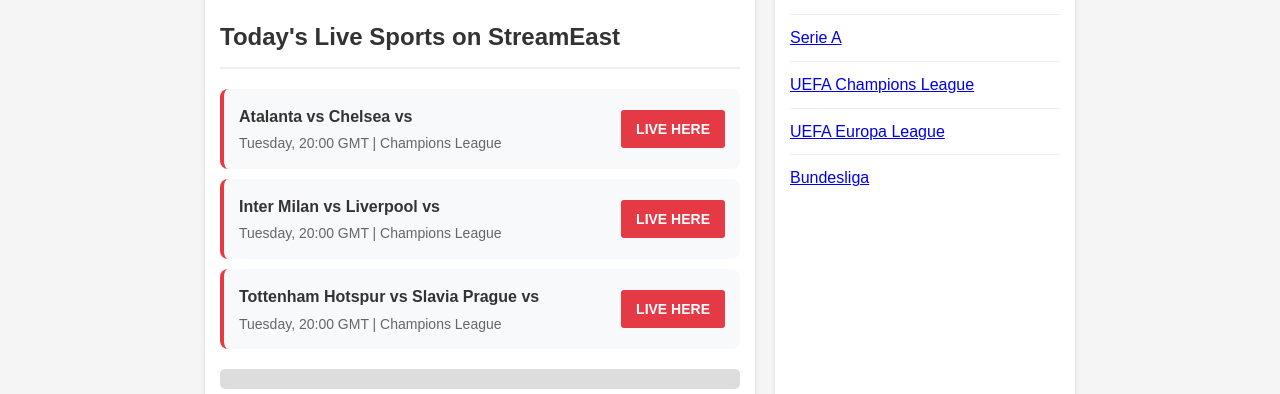
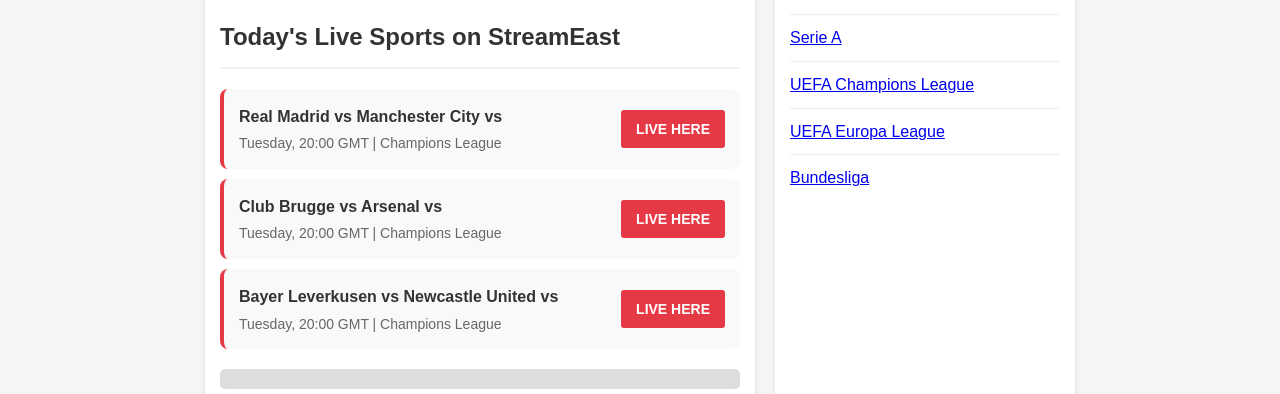
Before and after one commit to mozwav/blog1, a Jekyll site: the page built from _posts/2025-01-01-reddit-soccer.md, in a window 1280 px wide. Shown: the part 297-691 px from the top of the page. Built offline with Jekyll 4.4.1, drawn with Linux system fonts in a browser that asks for light colours; some web fonts are replaced.

Commit message:
Update matches.yml

```diff
--- a/_data/matches.yml
+++ b/_data/matches.yml
@@ -1,17 +1,17 @@
 - id: 1
-  team1: "Atalanta vs Chelsea"
+  team1: "Real Madrid vs Manchester City"
   date: "Tuesday, 20:00 GMT"
   venue: "Champions League"
   live_url: "https://www.mmfooty.com/chelsea"
 
 - id: 2
-  team1: "Inter Milan vs Liverpool"
+  team1: "Club Brugge vs Arsenal"
   date: "Tuesday, 20:00 GMT"
   venue: "Champions League"
   live_url: "https://www.mmfooty.com/liverpool"
 
 - id: 3
-  team1: "Tottenham Hotspur vs Slavia Prague"
+  team1: "Bayer Leverkusen vs Newcastle United"
   date: "Tuesday, 20:00 GMT"
   venue: "Champions League"
   live_url: "https://www.mmfooty.com/tottenham-hotspur"
```
